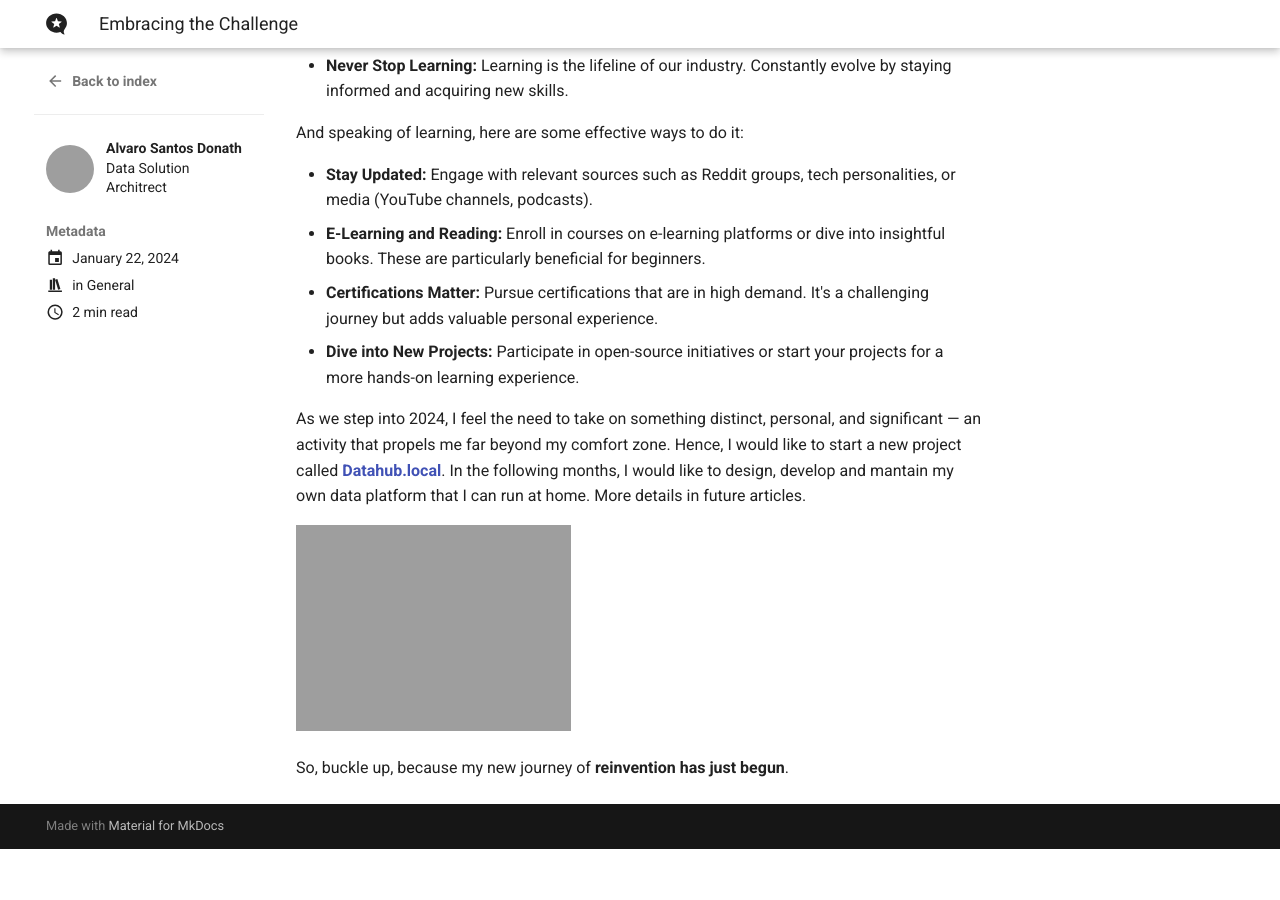
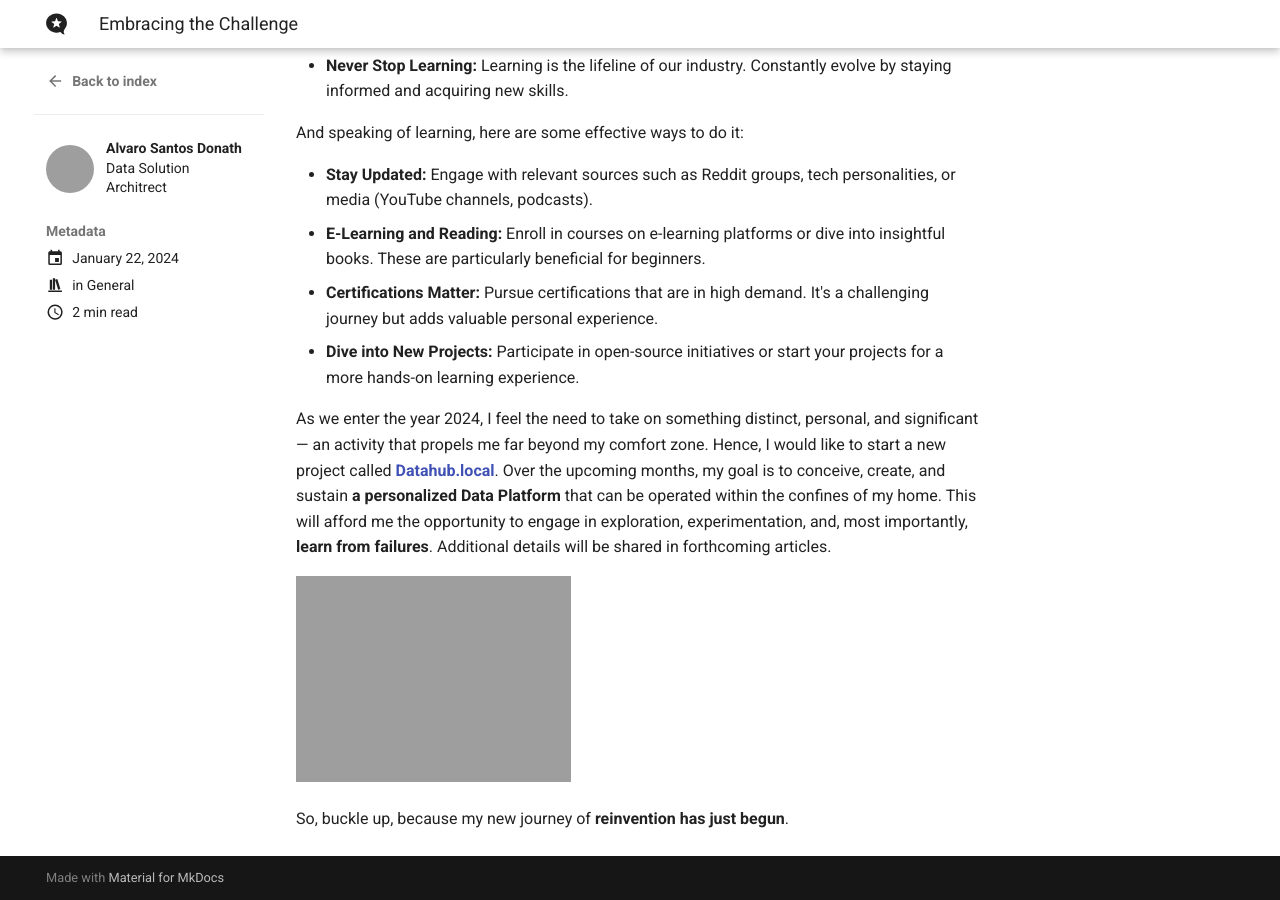
Before and after one commit to alvsanand/alvsanand, an MkDocs documentation site: the page built from docs/blog/posts/202401_embracing_the_challenge.md, in a window 1280 px wide and 900 px high, scrolled down 726 px. Built offline with MkDocs 1.6.1 and Material for MkDocs 9.7.7, drawn with Linux system fonts in a browser that asks for light colours; before the commit the page ends 1575 px from its top, so only the background shows below that; grey boxes are pictures that could not be loaded.

Commit message:
final fixes tio first article

```diff
--- a/docs/blog/posts/202401_embracing_the_challenge.md
+++ b/docs/blog/posts/202401_embracing_the_challenge.md
@@ -25,7 +25,7 @@ And speaking of learning, here are some effective ways to do it:
 - **Certifications Matter:** Pursue certifications that are in high demand. It's a challenging journey but adds valuable personal experience.
 - **Dive into New Projects:** Participate in open-source initiatives or start your projects for a more hands-on learning experience.
 
-As we step into 2024, I feel the need to take on something distinct, personal, and significant — an activity that propels me far beyond my comfort zone. Hence, I would like to start a new project called [**Datahub.local**](https://alvsanand.github.io/datahub-local/). In the following months, I would like to design, develop and mantain my own data platform that I can run at home. More details in future articles.
+As we enter the year 2024, I feel the need to take on something distinct, personal, and significant — an activity that propels me far beyond my comfort zone. Hence, I would like to start a new project called [**Datahub.local**](https://alvsanand.github.io/datahub-local/). Over the upcoming months, my goal is to conceive, create, and sustain **a personalized Data Platform** that can be operated within the confines of my home. This will afford me the opportunity to engage in exploration, experimentation, and, most importantly, **learn from failures**. Additional details will be shared in forthcoming articles.
 
 ![Datahub.local](https://alvsanand.com/datahub-local/assets/img/logo.png){ width="40%" }
 
```
